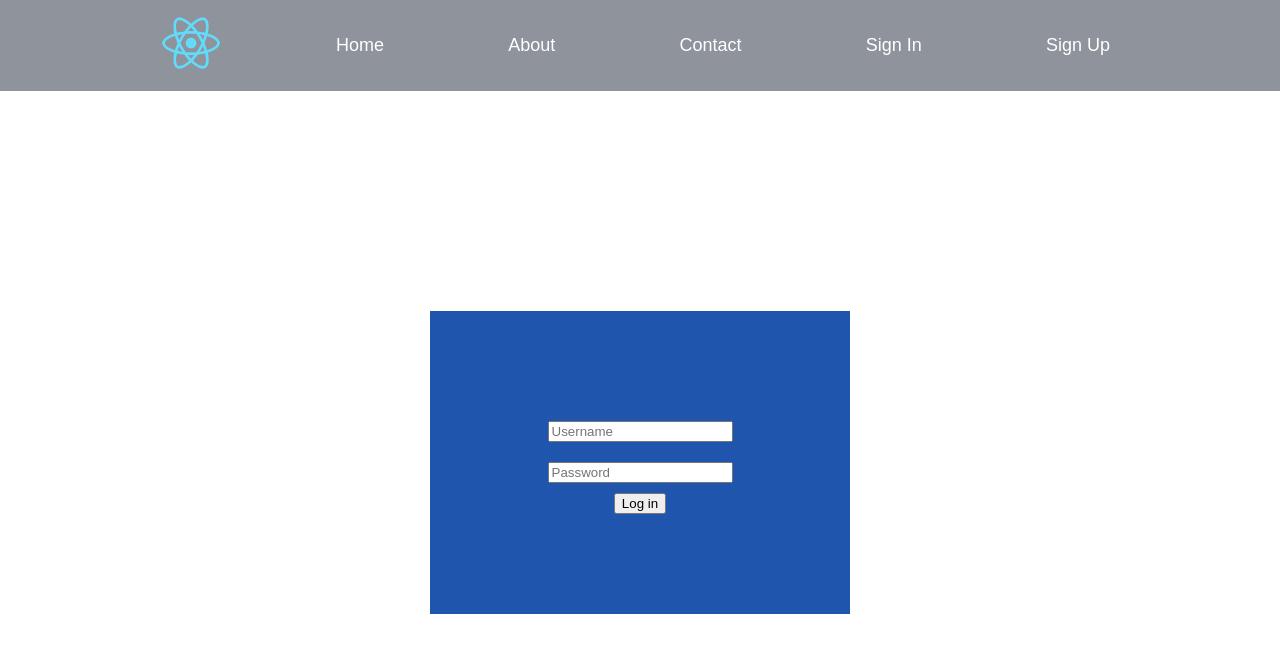
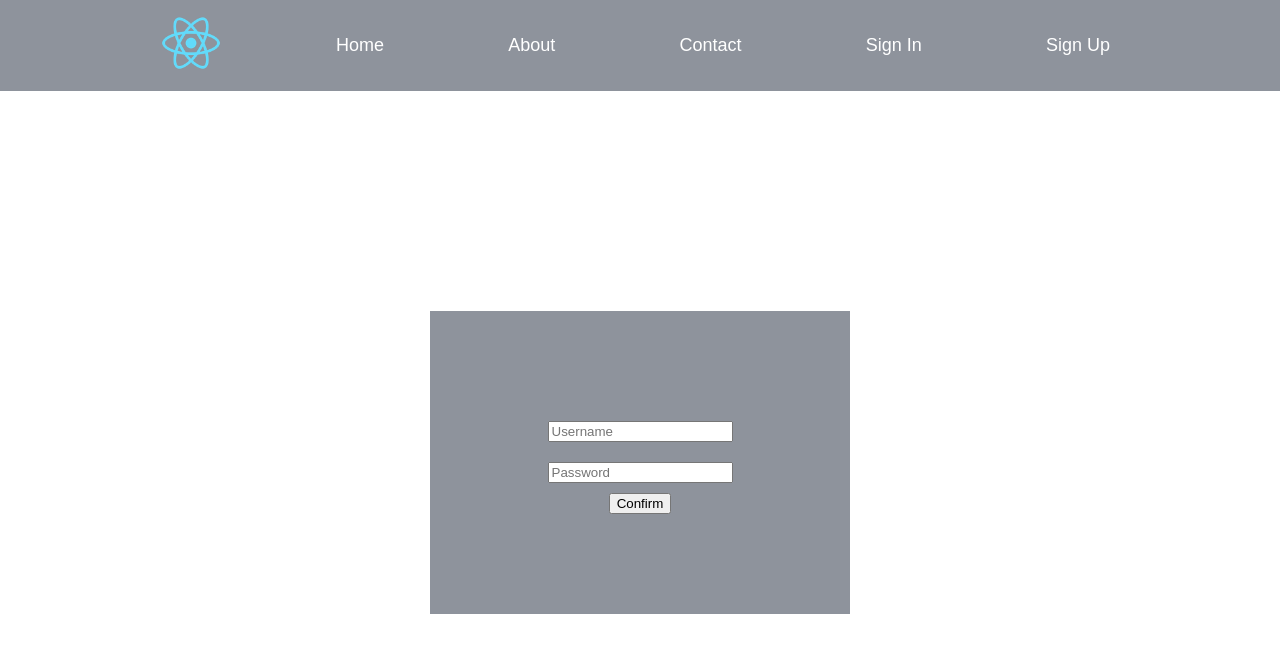
Before and after one commit to Josefine-Gm-Paaske/routing-in-react, a React (Create React App) app: page /signup in a window 1280 px wide. Shown: the top 652 px of the page. Built offline with nearby package versions, Linux system fonts and the light colour scheme.

Commit message:
sign in/out style changes

```diff
--- a/src/pages/signin.js
+++ b/src/pages/signin.js
@@ -1,7 +1,7 @@
 import React, { useState } from 'react';
 
 const style = {
-    backgroundColor: "#2055ae",
+    backgroundColor: "#8e939c",
     padding: "100px",
     width: "220px",
     margin: "auto",
--- a/src/pages/signup.js
+++ b/src/pages/signup.js
@@ -1,7 +1,7 @@
 import React, { useState } from 'react';
 
 const style = {
-    backgroundColor: "#2055ae",
+    backgroundColor: "#8e939c",
     padding: "100px",
     width: "220px",
     margin: "auto",
@@ -16,7 +16,7 @@ const style = {
     color:"rgb(0, 54, 144)"
   };
 
-  const FORM_ENDPOINT = ""; // TODO - fill on the later step
+ const FORM_ENDPOINT = ""; // TODO - fill on the later step
 
   const SignUp = () => {
     const [submitted, setSubmitted] = useState(false);
@@ -69,14 +69,11 @@ const style = {
           </div>
           <div style={{color:"rgb(0, 54, 144)"}} className="mb-3 pt-0">
             <button className="button" type="submit">
-              Log in
+              Confirm
             </button>
           </div>
         </form>
       </center>
     );
-  };
-
-
-
+    }
 export default SignUp;
```
